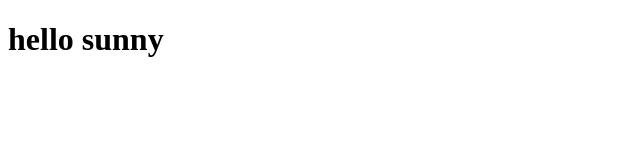
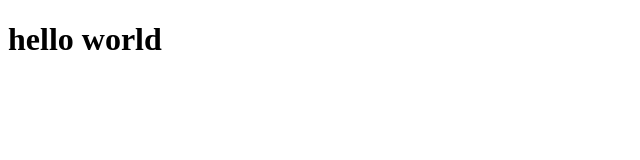
Before and after one commit to darroyo97/project, a plain HTML site: page hello/index.html in a window 1280 px wide. Shown: the full height of the page, 0-640 px from the left. Drawn offline with Linux system fonts and the light colour scheme.

Commit message:
testing git log info

```diff
--- a/hello/index.html
+++ b/hello/index.html
@@ -7,6 +7,6 @@
     <title>Document</title>
   </head>
   <body>
-    <h1>hello sunny</h1>
+    <h1>hello world</h1>
   </body>
 </html>
```
